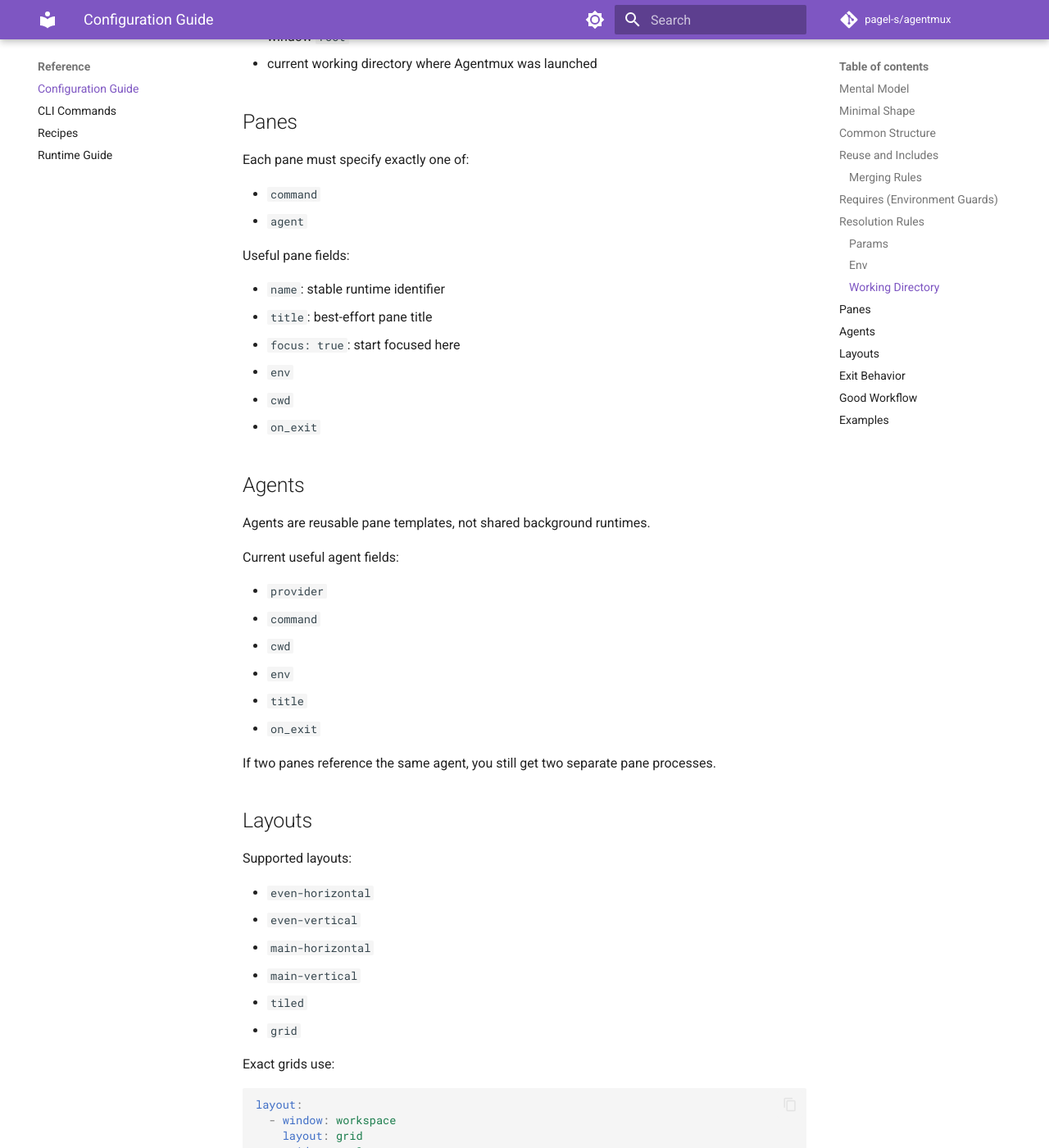
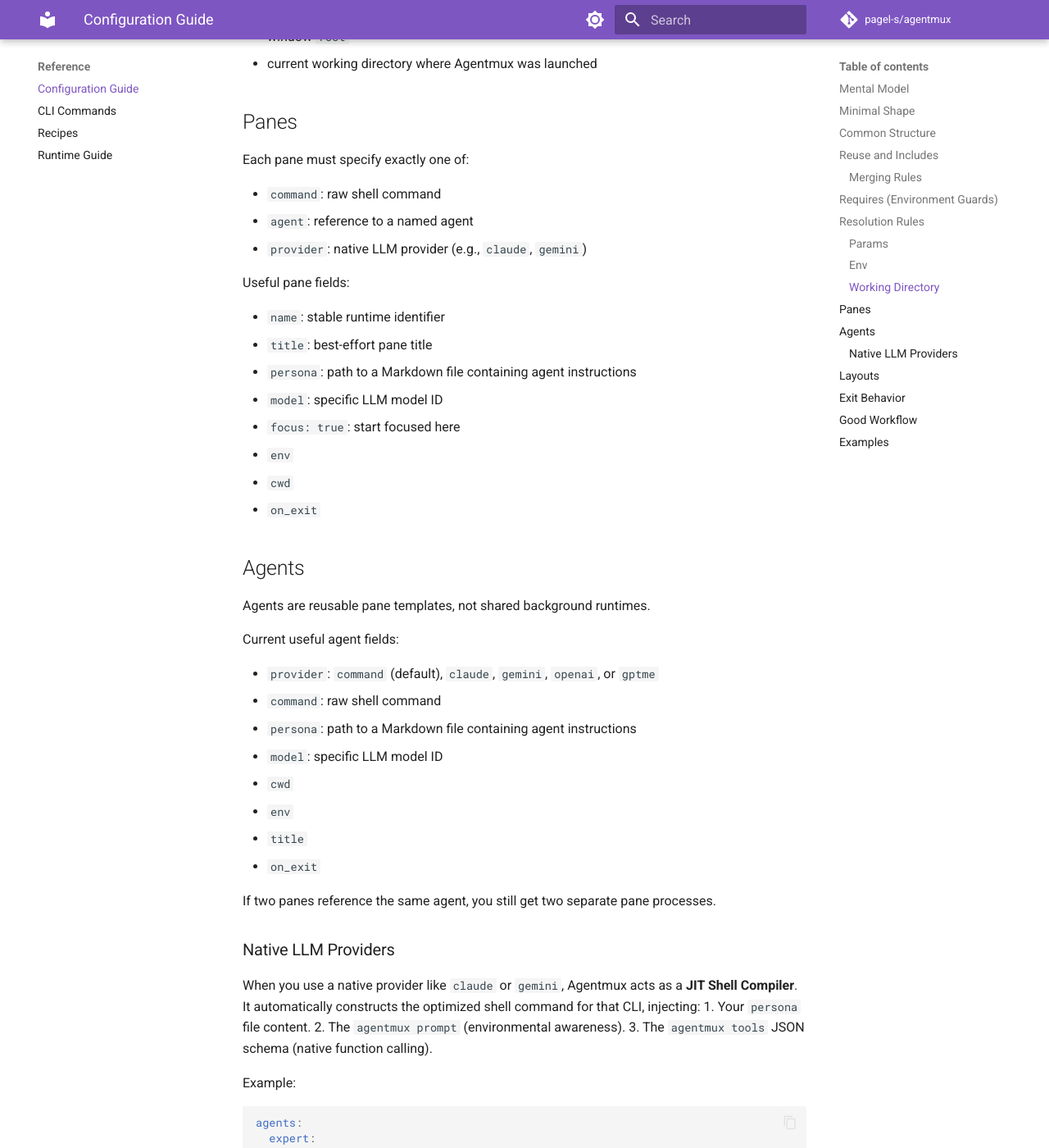
Before and after one commit to pagel-s/agentmux, an MkDocs documentation site: the page built from docs/config-guide.md, in a window 1280 px wide and 1400 px high, scrolled down 3237 px. Shown: the whole window at 82% size. Built offline with MkDocs 1.6.1 and Material for MkDocs 9.7.7, drawn with Linux system fonts in a browser that asks for light colours; comment, search, counter and statistics services are not loaded; some of the changed text lies outside the part shown.

Commit message:
docs: update commands, config guide, and changelog for v0.9.0
- Document 'tools' and 'prompt' commands
- Add 'persona', 'model', and native LLM providers to config guide
- Add 'LLM Native Awareness' section to architecture docs
- Update 'ai-dev' template to showcase new features
- Add v0.8.0 and v0.9.0 entries to CHANGELOG.md

````diff
--- a/docs/config-guide.md
+++ b/docs/config-guide.md
@@ -136,13 +136,16 @@ Working directory precedence is:
 
 Each pane must specify exactly one of:
 
-- `command`
-- `agent`
+- `command`: raw shell command
+- `agent`: reference to a named agent
+- `provider`: native LLM provider (e.g., `claude`, `gemini`)
 
 Useful pane fields:
 
 - `name`: stable runtime identifier
 - `title`: best-effort pane title
+- `persona`: path to a Markdown file containing agent instructions
+- `model`: specific LLM model ID
 - `focus: true`: start focused here
 - `env`
 - `cwd`
@@ -154,14 +157,32 @@ Agents are reusable pane templates, not shared background runtimes.
 
 Current useful agent fields:
 
-- `provider`
-- `command`
+- `provider`: `command` (default), `claude`, `gemini`, `openai`, or `gptme`
+- `command`: raw shell command
+- `persona`: path to a Markdown file containing agent instructions
+- `model`: specific LLM model ID
 - `cwd`
 - `env`
 - `title`
 - `on_exit`
 
 If two panes reference the same agent, you still get two separate pane processes.
+
+### Native LLM Providers
+
+When you use a native provider like `claude` or `gemini`, Agentmux acts as a **JIT Shell Compiler**. It automatically constructs the optimized shell command for that CLI, injecting:
+1. Your `persona` file content.
+2. The `agentmux prompt` (environmental awareness).
+3. The `agentmux tools` JSON schema (native function calling).
+
+Example:
+```yaml
+agents:
+  expert:
+    provider: claude
+    persona: "prompts/expert.md"
+    model: "claude-3-5-sonnet"
+```
 
 ## Layouts
 
````
Also changed, not shown: CHANGELOG.md (+19 -0 lines), docs/architecture/coordination.md (+8 -0 lines), docs/commands.md (+30 -0 lines), 1 other file.
